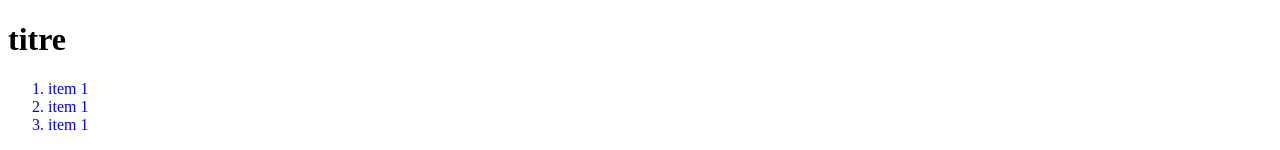
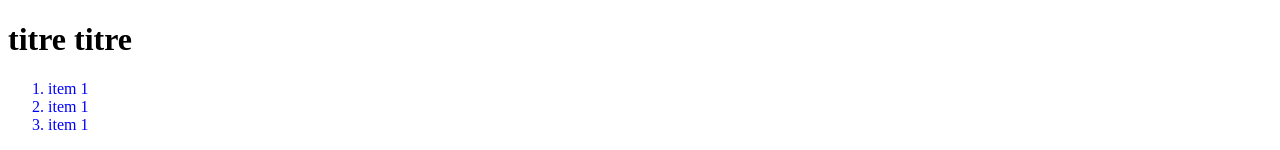
Before and after one commit to ClaireAv/test, a plain HTML site: page index.html in a window 1280 px wide. Shown: the top 150 px of the page. Drawn offline with Linux system fonts and the light colour scheme.

Commit message:
titre titre

```diff
--- a/index.html
+++ b/index.html
@@ -8,7 +8,7 @@
     <link rel="stylesheet" href="style.css">
 </head>
 <body>
-    <h1>titre</h1>
+    <h1>titre titre</h1>
     <ol>
         <!-- lix3{item $} -->
         <li>item 1</li>
```
